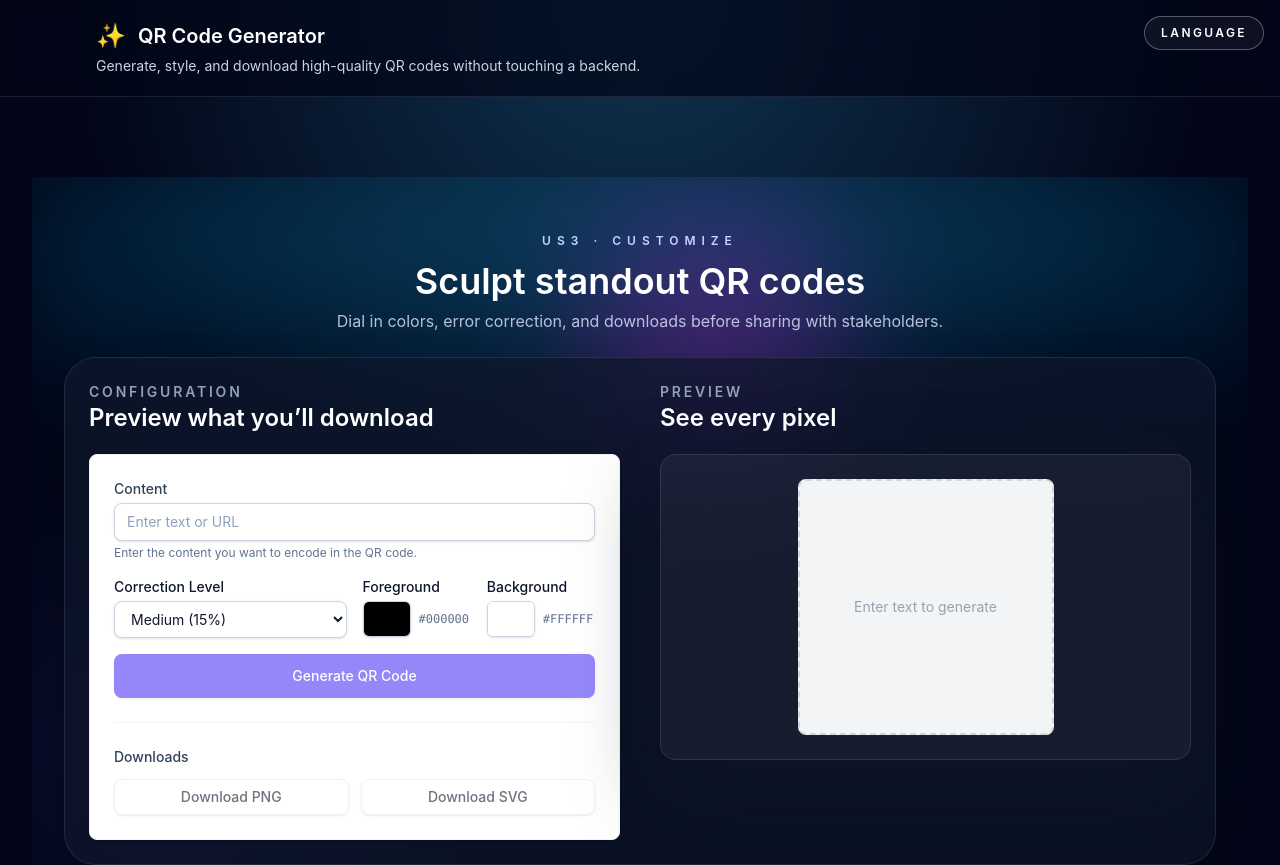
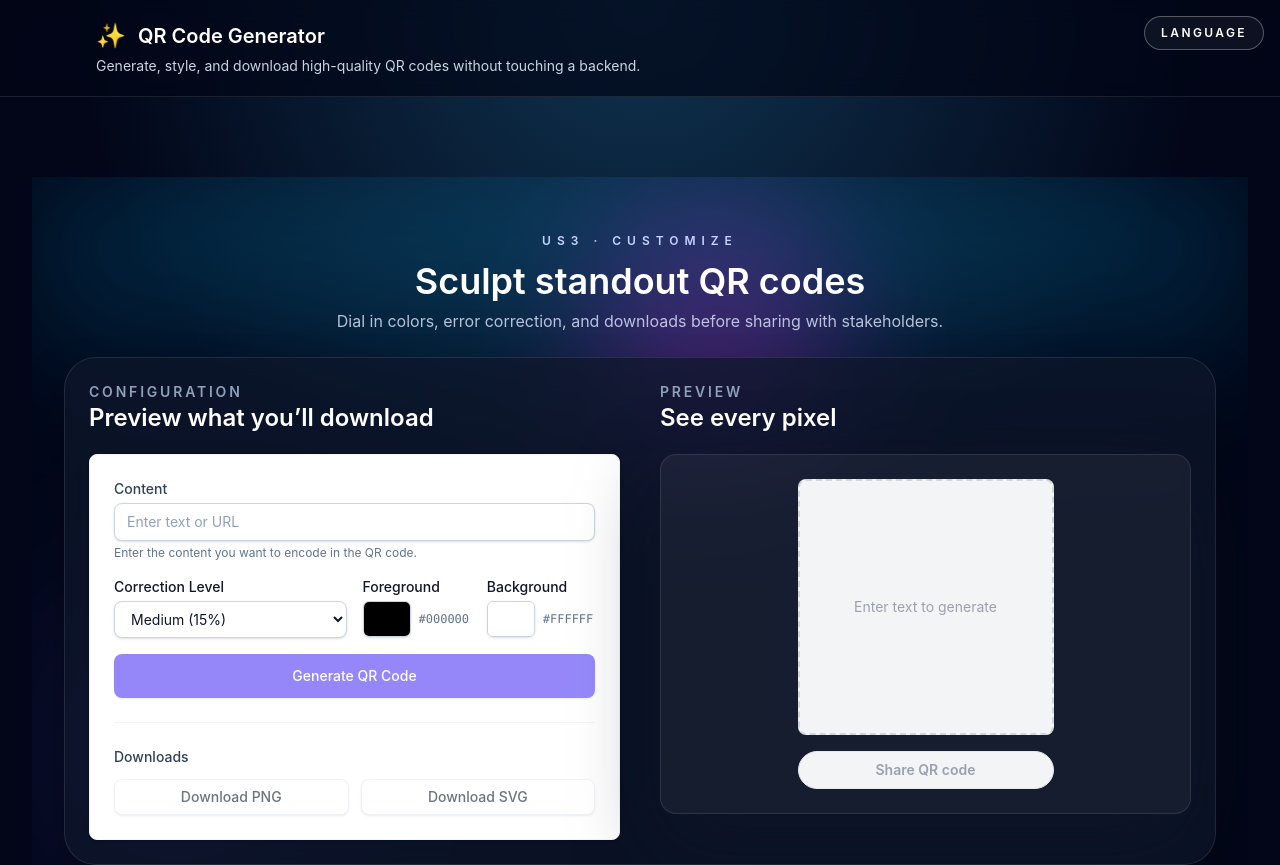
Before and after one commit to pyaethu-aung/qr-generator, a React (Vite) app: page / in a window 1280 px wide. Shown: the top 865 px of the page. Built offline with nearby package versions, Linux system fonts and the light colour scheme.

Commit message:
feat: add share button tests in QR preview

```diff
--- a/specs/003-qr-share-button/tasks.md
+++ b/specs/003-qr-share-button/tasks.md
@@ -37,7 +37,7 @@
 
 ### Tests for User Story 1
 
-- [ ] T006 [P] [US1] Add unit tests for share button render/disabled states in `src/components/feature/qr/__tests__/QRPreview.test.tsx`.
+- [x] T006 [P] [US1] Add unit tests for share button render/disabled states in `src/components/feature/qr/__tests__/QRPreview.test.tsx`.
 - [ ] T007 [P] [US1] Add unit tests mocking `navigator.share` to verify PNG `File` payload (name `qr-code.png`, WYSIWYG size) in `src/components/feature/qr/__tests__/QRShareButton.test.tsx`.
 
 ### Implementation for User Story 1
--- a/src/components/feature/qr/QRPreview.tsx
+++ b/src/components/feature/qr/QRPreview.tsx
@@ -14,6 +14,7 @@ export const QRPreview = forwardRef<HTMLCanvasElement, QRPreviewProps>(
     const placeholderCopy = translate('preview.placeholder')
     const ariaPlaceholder = translate('preview.ariaPlaceholder')
     const ariaValueTemplate = translate('preview.ariaValue')
+    const shareButtonLabel = translate('preview.shareButtonLabel')
 
     const formatValueLabel = (label: string, data: Record<string, string>) =>
       label.replace(/\{(\w+)\}/g, (_, key) => {
@@ -21,15 +22,34 @@ export const QRPreview = forwardRef<HTMLCanvasElement, QRPreviewProps>(
         return data[token] ?? ''
       })
 
+    const shareButton = (
+      <button
+        type="button"
+        data-testid="share-qr-button"
+        disabled={!value}
+        aria-label={shareButtonLabel}
+        className={`w-full rounded-full px-4 py-2 text-sm font-semibold transition focus-visible:outline-none focus-visible:ring-2 focus-visible:ring-offset-2 ${
+          value
+            ? 'border border-slate-900 bg-slate-900 text-white hover:bg-slate-800 focus-visible:ring-slate-900'
+            : 'border border-gray-200 bg-gray-100 text-gray-400 cursor-not-allowed'
+        }`}
+      >
+        {shareButtonLabel}
+      </button>
+    )
+
     if (!value) {
       return (
+        <div className={`flex flex-col items-center ${className ?? ''}`} style={{ width: size }}>
           <div
-          className={`flex items-center justify-center bg-gray-100 text-gray-400 rounded-lg border-2 border-dashed border-gray-300 ${className}`}
+            className="flex items-center justify-center bg-gray-100 text-gray-400 rounded-lg border-2 border-dashed border-gray-300"
             style={{ width: size, height: size }}
             role="img"
             aria-label={ariaPlaceholder}
           >
             <span className="text-sm">{placeholderCopy}</span>
+          </div>
+          <div className="mt-4 w-full">{shareButton}</div>
         </div>
       )
     }
@@ -49,6 +69,7 @@ export const QRPreview = forwardRef<HTMLCanvasElement, QRPreviewProps>(
           role="img"
           aria-label={formatValueLabel(ariaValueTemplate, { value })}
         />
+        <div className="mt-4 w-full">{shareButton}</div>
       </div>
     )
   },
--- a/src/data/i18n/en.json
+++ b/src/data/i18n/en.json
@@ -54,6 +54,7 @@
     "sectionTitle": "See every pixel",
     "placeholder": "Enter text to generate",
     "ariaValue": "QR Code for value: {value}",
-    "ariaPlaceholder": "QR Code Placeholder"
+    "ariaPlaceholder": "QR Code Placeholder",
+    "shareButtonLabel": "Share QR code"
   }
 }
--- a/src/data/i18n/my.json
+++ b/src/data/i18n/my.json
@@ -54,6 +54,7 @@
     "sectionTitle": "အစဉ်အမြဲ ကြည့်ရှုနိုင်သည်",
     "placeholder": "ဖန်တီးရန် စာသားထည့်ပါ",
     "ariaValue": "ဒီတန်ဖိုးအတွက် QR ကုဒ်: {value}",
-    "ariaPlaceholder": "QR ကုဒ် နမူနာ"
+    "ariaPlaceholder": "QR ကုဒ် နမူနာ",
+    "shareButtonLabel": "QR ကုဒ် မျှဝေပါ"
   }
 }
--- a/src/types/i18n.ts
+++ b/src/types/i18n.ts
@@ -61,6 +61,7 @@ export interface PreviewStrings {
   placeholder: string
   ariaValue: string
   ariaPlaceholder: string
+  shareButtonLabel: string
 }
 
 export interface LocaleConfig {
@@ -112,3 +113,4 @@ export type TranslationKey =
   | 'preview.placeholder'
   | 'preview.ariaValue'
   | 'preview.ariaPlaceholder'
+  | 'preview.shareButtonLabel'
```
Also changed, not shown: 1 other file (tests, documents, lock files or other folders). Lines whose indentation alone changed are shown as unchanged.
